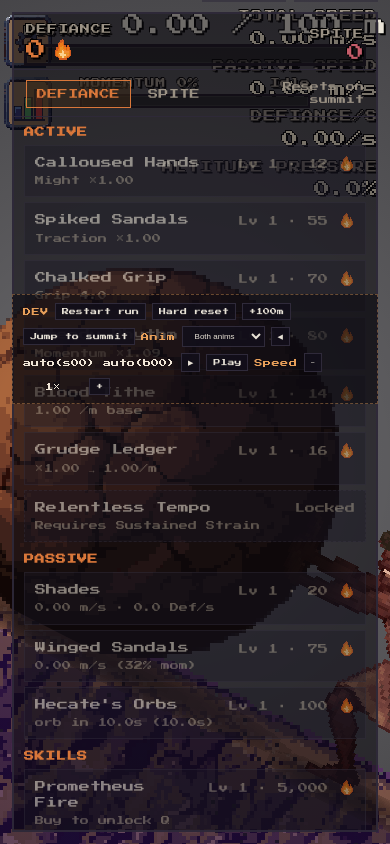
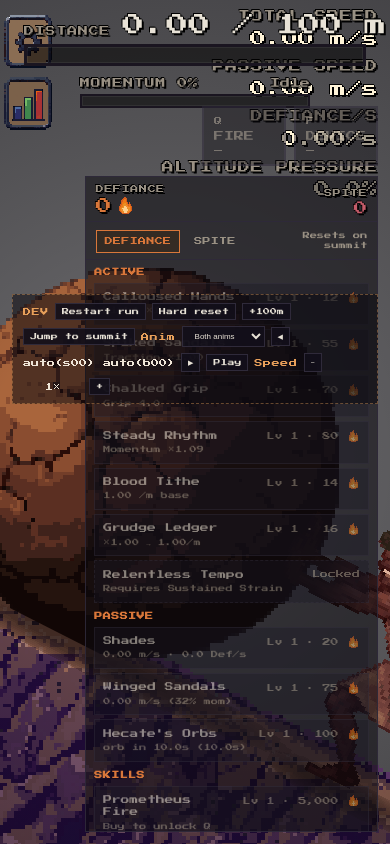
Before and after one commit to MilkBoi05/PlightOfSisyphus, a website built with Vite: page index.html in a window 390 px wide. Built offline with nearby package versions, Linux system fonts and the light colour scheme; animation ran at ten frames a second.

Commit message:
Tune climb feel: responsive shop scale, synced walk/roll, smoother camera.
Scale the upgrade dock to the viewport, tie boulder roll to stride, ease hill progress without summit teleports, and slow walk so feet match travel.

Co-authored-by: Cursor <cursoragent@cursor.com>

```diff
--- a/src/game/formulas.js
+++ b/src/game/formulas.js
@@ -71,6 +71,14 @@ export const PASSIVE_DISTANCE_MULT = 0.4;
  */
 export const VISUAL_MPS_ACTIVE_MAX = 10;
 export const VISUAL_MPS_PASSIVE_MAX = 5;
+/**
+ * Camera follow toward earned meters. Exponential softens click jolts.
+ * Paired with MAX_VISUAL_HILL_FRAC_PER_SEC so big Might/Traction shoves
+ * can't leap a huge slice of the mountain in one frame.
+ */
+export const VISUAL_FOLLOW_RATE = 3.2;
+/** Hard ceiling on camera progress along the hill (fraction of summit / sec). */
+export const MAX_VISUAL_HILL_FRAC_PER_SEC = 0.28;
 /** How fast the visual ceiling eases up toward active (higher = snappier). */
 export const VISUAL_CAP_BLEND_UP = 2.2;
 /** How fast the visual ceiling eases down toward passive. */
--- a/src/game/render.js
+++ b/src/game/render.js
@@ -13,9 +13,6 @@ import {
   summitDistanceFor,
   SUMMIT_DISTANCES,
   CRACK_HIT_FRAC,
-  visualMpsCapped,
-  VISUAL_MPS_ACTIVE_MAX,
-  VISUAL_MPS_PASSIVE_MAX,
   displayMeters,
 } from './formulas.js';
 
@@ -36,11 +33,15 @@ const SISY_WALK_SRCS = [
   '/sisyphuswalking/12frame/frame_11_delay-0.15s.png',
 ];
 const SISY_WALK_FRAME_DT = 0.42;
-/** m/s that maps to 1× frame timing — so 3.5 m/s plays at 2×. */
-const SISY_WALK_REF_MPS = 1.75;
-/** Clamp animation pace — matches visual m/s caps. */
-const SISY_WALK_PACE_MIN = 0.4;
-const SISY_WALK_PACE_MAX = VISUAL_MPS_ACTIVE_MAX / SISY_WALK_REF_MPS;
+/**
+ * Camera m/s that maps to 1× walk-cycle timing.
+ * Higher = fewer steps per meter of hill (feet stop outrunning the ground).
+ */
+const SISY_WALK_REF_MPS = 4.2;
+/** Fastest walk multiplier — keep frames readable on big shoves. */
+const SISY_WALK_PACE_MAX = 6;
+/** Fraction of measured pace taken instantly when climb starts (1 = full snap). */
+const FIRST_SHOVE_PACE_CATCHUP = 0.9;
 const BOULDER_SRC = '/boulder.png';
 /** Native size of roll frames / boulder PNG (pixels). */
 const BOULDER_NATIVE = 128;
@@ -847,7 +848,7 @@ export function createRenderer(canvas) {
         camSmoothY = targetOY;
         camInitialized = true;
       } else {
-        const lerp = 0.1;
+        const lerp = 0.07;
         camSmoothX += (targetOX - camSmoothX) * lerp;
         camSmoothY += (targetOY - camSmoothY) * lerp;
       }
@@ -1101,73 +1102,49 @@ export function createRenderer(canvas) {
     const hermesLv = (state.run.upgrades && state.run.upgrades.hermesSandals) || 0;
     updateHermesSandals(dt, actors, hermesLv);
 
-    // Struggle-walk: keep stepping whenever the body is actually sliding
-    // (visualDistance easing) or you're actively shoving — no frozen slide.
-    const distNow = state.run.distance || 0;
-    const slack = Math.max(0, state.run.visualSlack || 0);
-    const visualTarget = Math.max(0, distNow - slack);
-    const visualNow = state.run.visualDistance ?? visualTarget;
-    const sliding = visualNow < visualTarget - 0.02;
-    const pushMpsRaw = Math.max(0, state.run.activePushSpeed || 0);
-    const activelyPushing = pushMpsRaw > 0.05;
-    const shouldWalk = sliding || activelyPushing;
-
-    // Pace: use smoothed visualSpeedCap (eases 5 ↔ 10 m/s).
-    const visualMpsRaw =
-      sliding && dt > 0 ? Math.max(0, (visualTarget - visualNow) * 7) : 0;
-    const cap = state.run.visualSpeedCap ?? VISUAL_MPS_PASSIVE_MAX;
-    const pushMps = visualMpsCapped(pushMpsRaw, cap);
-    const visualMps = visualMpsCapped(visualMpsRaw, cap);
-    const paceMps = Math.max(pushMps, visualMps);
-    const walkPaceTarget =
-      paceMps > 0.05
-        ? Math.max(
-            SISY_WALK_PACE_MIN,
-            Math.min(SISY_WALK_PACE_MAX, paceMps / SISY_WALK_REF_MPS)
-          )
-        : SISY_WALK_PACE_MIN;
+    // Struggle-walk: pace follows the camera’s real m/s (lastVisualMps), not
+    // activePushSpeed — that gameplay rate runs ahead of the eased hill scroll.
+    const climbMps = Math.max(0, state.run.lastVisualMps || 0);
+    const climbing = climbMps > 0.02;
+    const shouldWalk = climbing;
+    // Exact camera→stride map — no minimum pace (that made feet spin on crawls).
+    const walkPaceTarget = climbing
+      ? Math.min(SISY_WALK_PACE_MAX, climbMps / SISY_WALK_REF_MPS)
+      : 0;
 
     const prevPace = walkPaceSmooth;
-    if (activelyPushing && !walkWasActive) {
-      // First shove: plant the cycle, but ease pace in (no snap to active cap).
+    if (climbing && !walkWasActive) {
+      // Climb just started: plant the cycle near the measured camera pace.
       walkCooldown = 0;
-      walkPaceSmooth += (walkPaceTarget - walkPaceSmooth) * Math.min(1, dt * 4);
+      walkPaceSmooth = Math.max(walkPaceSmooth, walkPaceTarget * FIRST_SHOVE_PACE_CATCHUP);
     } else if (walkPaceTarget >= walkPaceSmooth) {
-      // Speeding up — gradual ramp toward active ceiling.
-      walkPaceSmooth += (walkPaceTarget - walkPaceSmooth) * Math.min(1, dt * 3.2);
-    } else if (sliding) {
-      // Catch-up / easing down toward passive — slower than the old snap.
-      walkPaceSmooth += (walkPaceTarget - walkPaceSmooth) * Math.min(1, dt * 2.4);
+      walkPaceSmooth += (walkPaceTarget - walkPaceSmooth) * Math.min(1, dt * 8);
+    } else if (climbing) {
+      walkPaceSmooth += (walkPaceTarget - walkPaceSmooth) * Math.min(1, dt * 6);
     } else {
-      // Fully stopping — ease so he doesn’t stutter-stop.
-      walkPaceSmooth += (walkPaceTarget - walkPaceSmooth) * Math.min(1, dt * 3);
-    }
-    walkWasActive = activelyPushing;
-    const walkPace = Math.max(SISY_WALK_PACE_MIN, walkPaceSmooth);
-
-    // Boulder: idle = fixed loop; active eases toward twice that speed at full push.
+      walkPaceSmooth += (0 - walkPaceSmooth) * Math.min(1, dt * 5);
+    }
+    walkWasActive = climbing;
+    const walkPace = Math.max(0, walkPaceSmooth);
+
+    // Boulder rolls off the same pace as the walk cycle, so the rock never
+    // spins faster than he is stepping.
+    const paceForAnim = Math.max(0.04, walkPace);
     if (boulderFrameDebug == null && shouldWalk) {
       const rollDt = dt * animSpeedMult;
-      if (activelyPushing) {
-        const u = Math.min(1, walkPace / SISY_WALK_PACE_MAX);
-        const loopSec =
-          BOULDER_PASSIVE_LOOP_SEC +
-          (BOULDER_ACTIVE_LOOP_SEC - BOULDER_PASSIVE_LOOP_SEC) * u;
-        boulderRollPhase += rollDt / loopSec;
-      } else {
-        boulderRollPhase += rollDt / BOULDER_PASSIVE_LOOP_SEC;
-      }
+      const walkCycleSec = (sisyWalk.length * SISY_WALK_FRAME_DT) / paceForAnim;
+      boulderRollPhase += (rollDt * BOULDER_TURNS_PER_WALK_CYCLE) / walkCycleSec;
     }
 
     // If pace rose mid-stride, shorten the remaining frame wait.
     if (walkCooldown > 0 && walkPace > prevPace && prevPace > 0.01) {
-      walkCooldown *= prevPace / walkPace;
+      walkCooldown *= prevPace / paceForAnim;
     }
 
     if (walkCooldown > 0) walkCooldown -= dt * animSpeedMult;
     if (walkFrameDebug == null && shouldWalk && walkCooldown <= 0) {
       walkFrame = (walkFrame + 1) % sisyWalk.length;
-      walkCooldown = SISY_WALK_FRAME_DT / walkPace;
+      walkCooldown = SISY_WALK_FRAME_DT / paceForAnim;
     }
 
     const displayWalkFrame =
@@ -1198,7 +1175,8 @@ export function createRenderer(canvas) {
       lastShoePlantFrame = -1;
     }
     if (shouldWalk) {
-      emitClimbGrit(actors, cam, walkPace, activelyPushing, dt);
+      const pushingHard = (state.run.activePushSpeed || 0) > 0.05;
+      emitClimbGrit(actors, cam, walkPace, pushingHard, dt);
       emitBoulderRollDust(actors, cam, walkPace, dt);
       emitSpeedLines(actors, cam, walkPace, dt);
     } else {
@@ -1664,10 +1642,8 @@ function litSpriteSource(img, amount) {
   return c;
 }
 
-/** Full boulder roll duration when not clicking. */
-const BOULDER_PASSIVE_LOOP_SEC = 3;
-/** Full boulder roll duration at max active push (2× idle). */
-const BOULDER_ACTIVE_LOOP_SEC = BOULDER_PASSIVE_LOOP_SEC / 2;
+/** Boulder revolutions per full walk cycle — keeps roll tied to stride length. */
+const BOULDER_TURNS_PER_WALK_CYCLE = 0.55;
 /** Last frame hold vs a normal frame (1 = equal). */
 const BOULDER_ROLL_LAST_FRAME_WEIGHT = 1;
 
--- a/src/game/state.js
+++ b/src/game/state.js
@@ -28,14 +28,16 @@ export function createInitialState() {
       momentumIdleTimer: 0, // seconds since last click
       boulderRotation: 0, // radians (displayed; fed from spinQueue)
       spinQueue: 0, // pending roll radians to ease in
-      visualDistance: 0, // eased along path for camera/actors
+      visualDistance: 0, // camera path — eases toward distance − Device slack
       /**
        * Meters that count for gameplay but the camera should not chase
        * (e.g. Daedalus Device banks progress without a rocket slide).
        */
       visualSlack: 0,
-      /** Smoothed on-screen m/s ceiling (eases between passive/active max). */
+      /** Smoothed walk/roll m/s ceiling (eases between passive/active max). */
       visualSpeedCap: 5,
+      /** Last frame’s camera climb rate (m/s) for walk/roll pacing. */
+      lastVisualMps: 0,
       pushPulse: 0, // visual squash/stretch timer
       peakActiveSpeed: 0, // legacy; unused
       activePushSpeed: 0, // current active m/s (Hecate / stats readout)
@@ -84,6 +86,8 @@ export function loadState() {
     };
     // Visual fields aren't saved — start caught up with real distance.
     run.visualDistance = run.distance;
+    run.visualSlack = Math.max(0, Number(run.visualSlack) || 0);
+    run.lastVisualMps = 0;
     run.spinQueue = 0;
     // Ephemeral crack minigame — never restore mid-spot from save.
     run.crackSpot = null;
@@ -144,6 +148,7 @@ export function resetRunProgress(state) {
   state.run.visualDistance = 0;
   state.run.visualSlack = 0;
   state.run.visualSpeedCap = 5;
+  state.run.lastVisualMps = 0;
   state.run.pushPulse = 0;
   state.run.peakActiveSpeed = 0;
   state.run.activePushSpeed = 0;
--- a/src/game/ui.js
+++ b/src/game/ui.js
@@ -124,6 +124,7 @@ export function createUI(state, hooks) {
     momentumBar: document.getElementById('hud-momentum-bar'),
     momentumStatus: document.getElementById('hud-momentum-status'),
     hudStats: document.getElementById('hud-stats'),
+    shopDock: document.querySelector('.shop-dock'),
     shopDefiance: document.getElementById('shop-defiance'),
     shopSpite: document.getElementById('shop-spite'),
     shopBlurb: document.getElementById('shop-blurb'),
@@ -275,6 +276,7 @@ export function createUI(state, hooks) {
   buildSettingsPanel();
   bindShopTabs();
   bindMeta();
+  bindResponsiveShopScale();
 
   els.summitContinue.addEventListener('click', () => hooks.onSummitContinue());
   els.btnPrometheus?.addEventListener('click', () => hooks.onCastPrometheus?.());
@@ -283,6 +285,39 @@ export function createUI(state, hooks) {
   els.shopDefiance?.addEventListener('scroll', hideShopTooltip, { passive: true });
   els.shopSpite?.addEventListener('scroll', hideShopTooltip, { passive: true });
   window.addEventListener('blur', hideShopTooltip);
+
+  function bindResponsiveShopScale() {
+    let frame = 0;
+
+    const update = () => {
+      frame = 0;
+      if (!els.shopDock || !els.hudStats) return;
+
+      // Measure at full size, then continuously scale to fit between the
+      // top-right stats and the bottom edge of the viewport.
+      els.shopDock.style.zoom = '1';
+      const statsRect = els.hudStats.getBoundingClientRect();
+      const dockRect = els.shopDock.getBoundingClientRect();
+      const overlapsHorizontally =
+        dockRect.right > statsRect.left && dockRect.left < statsRect.right;
+      const availableHeight = dockRect.bottom - statsRect.bottom - 12;
+      const fitScale = availableHeight / Math.max(1, dockRect.height);
+      const scale = overlapsHorizontally
+        ? Math.max(0.8, Math.min(1, fitScale))
+        : 1;
+
+      els.shopDock.style.zoom = String(scale);
+    };
+
+    const schedule = () => {
+      if (frame) cancelAnimationFrame(frame);
+      frame = requestAnimationFrame(update);
+    };
+
+    window.addEventListener('resize', schedule);
+    document.fonts?.ready.then(schedule);
+    schedule();
+  }
 
   function ensureTooltip() {
     if (tipEl) return tipEl;
--- a/src/main.js
+++ b/src/main.js
@@ -20,9 +20,10 @@ import {
   hecateIntervalFor,
   nextCrackInterval,
   randomCrackOffset,
-  visualMpsCapped,
   blendVisualSpeedCap,
   VISUAL_MPS_PASSIVE_MAX,
+  VISUAL_FOLLOW_RATE,
+  MAX_VISUAL_HILL_FRAC_PER_SEC,
   DISPLAY_METER_SCALE,
 } from './game/formulas.js';
 import {
@@ -329,7 +330,8 @@ function checkSummit() {
   if (state.run.distance < summitDist || state.ui.summitPending) return;
 
   state.run.distance = summitDist;
-  state.run.visualDistance = summitDist;
+  // Release banked Device meters but let easeVisuals roll the rock up the last
+  // stretch — snapping it here is what teleported it to the top.
   state.run.visualSlack = 0;
   state.run.visualSpeedCap = VISUAL_MPS_PASSIVE_MAX;
   const nextSummit = state.meta.summits + 1;
@@ -492,42 +494,46 @@ function tick(dt) {
   checkSummit();
 }
 
-/** Ease camera path + boulder roll — smoothed ceiling between 5 passive / 10 active. */
+/**
+ * Ease the camera toward earned meters (minus Device slack).
+ * Soft exponential follow — no hard m/s cap, so the rock can’t fall arbitrarily
+ * far behind and teleport at the summit. Walk/roll still use visualSpeedCap.
+ */
 function easeVisuals(dt) {
   if (dt <= 0) return;
-  const pushMps = Math.max(0, state.run.activePushSpeed || 0);
   const sincePush =
     performance.now() / 1000 - (state.run.lastPushTime || 0);
-  // Cap follows input, not the long activePushSpeed tail — otherwise walk/camera
-  // stay at the active ceiling for seconds after you stop clicking.
+  // Cap follows input, not the long activePushSpeed tail — otherwise walk
+  // stays at the active ceiling for seconds after you stop clicking.
   const wantActiveCap = holding || sincePush < 0.1;
   state.run.visualSpeedCap = blendVisualSpeedCap(
     state.run.visualSpeedCap,
     wantActiveCap,
     dt
   );
-  const cap = state.run.visualSpeedCap;
 
+  const summitDist = summitDistanceFor(state.meta.summits);
   const slack = Math.max(0, state.run.visualSlack || 0);
-  // Chase real distance minus Device slack — banked Device meters stay off-camera.
   const visualTarget = Math.max(0, state.run.distance - slack);
   const prevVisual = state.run.visualDistance;
   const gap = visualTarget - prevVisual;
+  let visualDelta = 0;
   if (gap > 0) {
-    const gapMps = gap * 7;
-    const realMps = wantActiveCap ? Math.max(gapMps, pushMps) : gapMps;
-    const cappedMps = visualMpsCapped(realMps, cap);
-    state.run.visualDistance = Math.min(
-      visualTarget,
-      prevVisual + cappedMps * dt
-    );
+    // Soft follow, then cap how much of the *hill* we may traverse this frame
+    // so late-game click gains don't read as teleports.
+    const follow = 1 - Math.exp(-VISUAL_FOLLOW_RATE * dt);
+    const maxDelta =
+      summitDist * MAX_VISUAL_HILL_FRAC_PER_SEC * dt * (wantActiveCap ? 1.25 : 1);
+    visualDelta = Math.min(gap * follow, maxDelta);
+    state.run.visualDistance = prevVisual + visualDelta;
+  } else if (gap < 0) {
+    // Slack increased (Device) — camera may step back to the allowed path.
+    state.run.visualDistance = visualTarget;
   }
+  state.run.lastVisualMps = dt > 0 ? visualDelta / dt : 0;
 
-  // Rolling-without-slip: spin tracks how far the camera actually moved this frame
-  // so it eases down with the visual cap instead of dying when clicks stop.
-  const visualDelta = Math.max(0, state.run.visualDistance - prevVisual);
+  // Rolling-without-slip: spin tracks how far the camera actually moved.
   if (visualDelta > 0) {
-    const summitDist = summitDistanceFor(state.meta.summits);
     const progress = state.run.visualDistance / Math.max(1, summitDist);
     state.run.boulderRotation += renderer.rollRadiansForDistance(
       visualDelta,
```
Also changed, not shown: src/style.css (line endings or trailing spaces).
